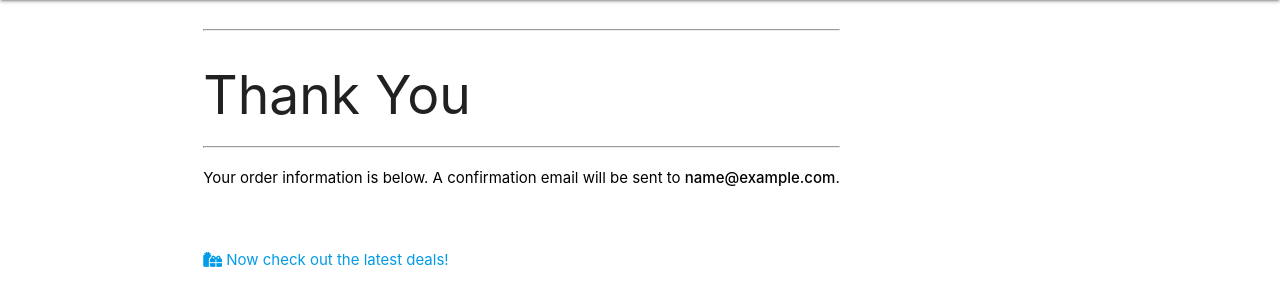
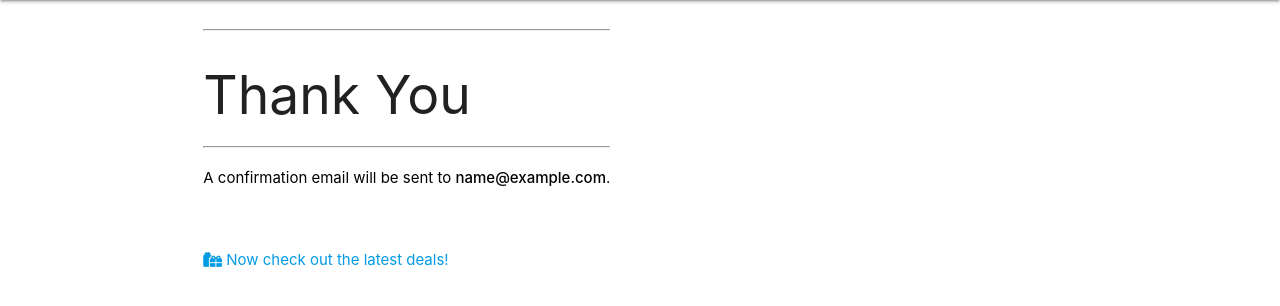
Before and after one commit to Karlitoyo/Kerrymount_Estates, a Django app: page /checkout/checkout_success/000 in a window 1280 px wide. Shown: the part 64-370 px from the top of the page. Run offline with Django 3.2, Linux system fonts and the light colour scheme; tables that the repository leaves empty hold one stand-in row (values such as "Sample post"); some libraries are stand-ins or nearby versions.

Commit message:
Updated checkout_success.html

```diff
--- a/checkout/templates/checkout_success.html
+++ b/checkout/templates/checkout_success.html
@@ -21,7 +21,7 @@
                 <hr>
                 <h2>Thank You</h2>
                 <hr>
-                <p class="black-text">Your order information is below. A confirmation email will be sent to <strong>{{ order.email }}</strong>.</p>
+                <p class="black-text">A confirmation email will be sent to <strong>{{ order.email }}</strong>.</p>
             </div>
         </div>
 
@@ -30,7 +30,7 @@
         </div>
         <div class="row">
 			<div class="col s12 col l7 text-right">
-				<a href="{% url 'propertys' %}e">
+				<a href="{% url 'propertys' %}">
 					<span class="icon">
 						<i class="fas fa-gifts"></i>
 					</span>
```
